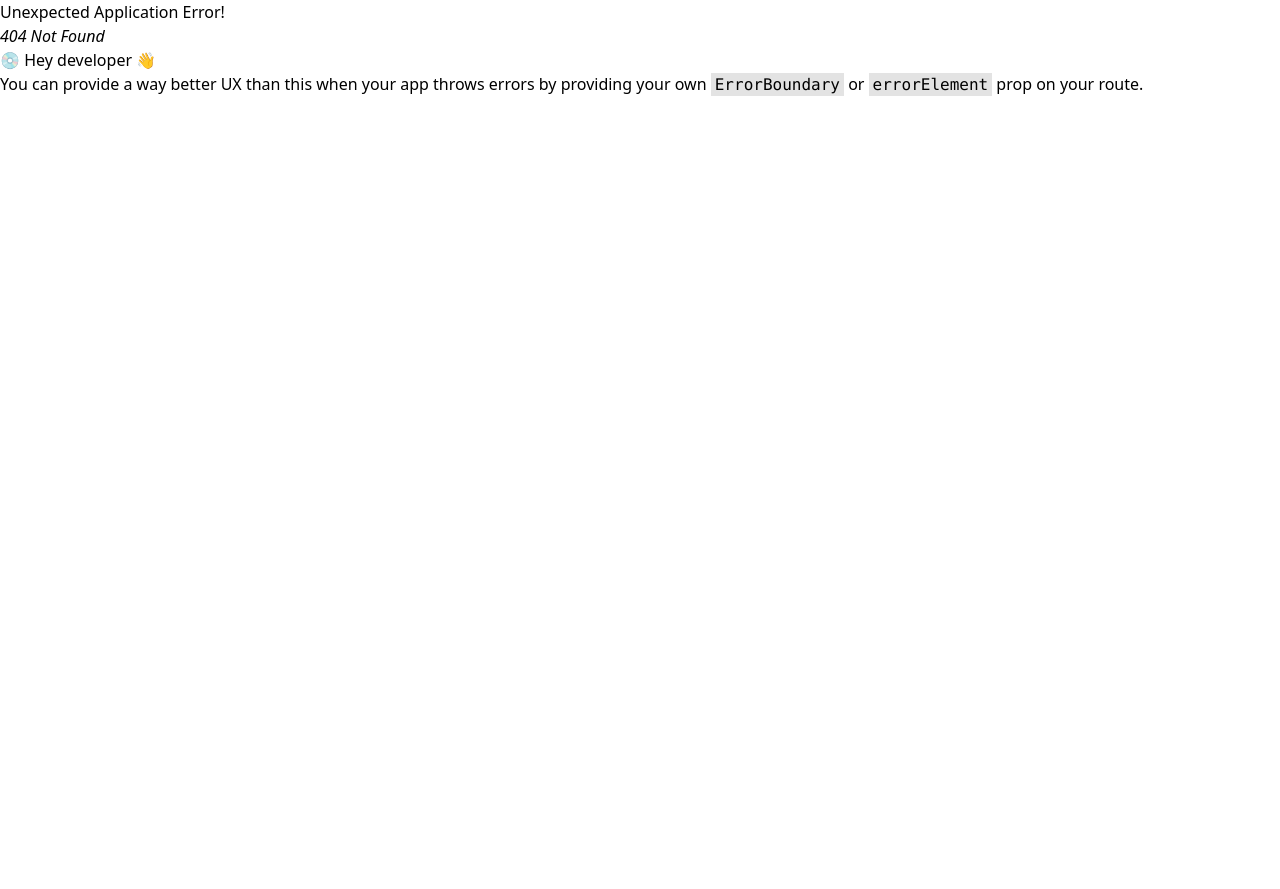
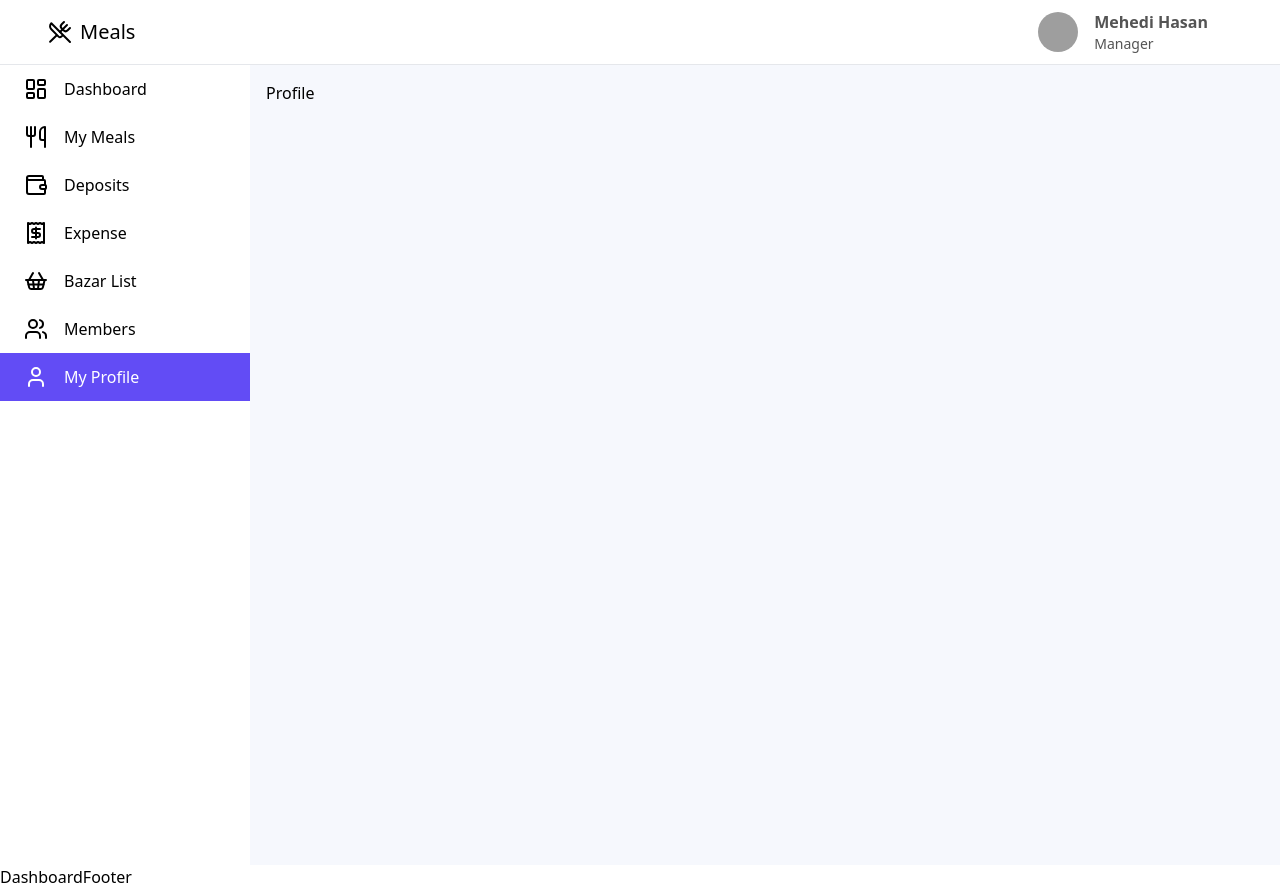
Before and after one commit to mehediyz/meal-management, a React (Vite) app: page /dashboard/profile in a window 1280 px wide. Before the commit this address had no page. Before the commit the page ends 800 px from the top, so only its background shows below. Built offline with nearby package versions, Linux system fonts and the light colour scheme; grey boxes are pictures that could not be loaded.

Commit message:
navbar menu

```diff
--- a/src/components/dashboard/DashboardNavbar.jsx
+++ b/src/components/dashboard/DashboardNavbar.jsx
@@ -1,10 +1,95 @@
+import {
+  CreditCard,
+  LifeBuoy,
+  LogOut,
+  Plus,
+  User,
+  Users,
+  UtensilsCrossed,
+} from "lucide-react";
+
+import {
+  DropdownMenu,
+  DropdownMenuContent,
+  DropdownMenuGroup,
+  DropdownMenuItem,
+  DropdownMenuLabel,
+  DropdownMenuSeparator,
+  DropdownMenuShortcut,
+  DropdownMenuTrigger,
+} from "@/components/ui/dropdown-menu";
+
+import { Avatar, AvatarFallback, AvatarImage } from "@/components/ui/avatar";
+import { Link } from "react-router-dom";
+
 const DashboardNavbar = () => {
   return (
     <>
-      <header className="bg-background py-5 border-b">
-        <div className="flex justify-between px-12">
-          <h1 className="text-xl">Meals</h1>
-          <div>Profile</div>
+      <header className="bg-background border-b">
+        <div className="flex justify-between items-center h-16 px-12">
+          <h1 className="text-xl flex items-center gap-2">
+            <UtensilsCrossed /> Meals
+          </h1>
+          <div>
+            <DropdownMenu>
+              <DropdownMenuTrigger asChild>
+                <div className="flex gap-4 items-center cursor-pointer py-2 px-6 hover:bg-primary-50">
+                  <Avatar>
+                    <AvatarImage src="https://github.com/shadcn.png" />
+                    <AvatarFallback>CN</AvatarFallback>
+                  </Avatar>
+                  <div>
+                    <h2 className="text-grey-600 font-semibold">
+                      Mehedi Hasan
+                    </h2>
+                    <p className="text-grey-600 text-sm">Manager</p>
+                  </div>
+                </div>
+              </DropdownMenuTrigger>
+              <DropdownMenuContent className="w-56">
+                <DropdownMenuLabel>My Account</DropdownMenuLabel>
+                <DropdownMenuSeparator />
+                <DropdownMenuGroup>
+                  <DropdownMenuItem>
+                    <User className="mr-2 h-4 w-4" />
+                    <Link to={"/dashboard/profile"}>Profile</Link>
+                    <DropdownMenuShortcut>⇧⌘P</DropdownMenuShortcut>
+                  </DropdownMenuItem>
+                  <DropdownMenuItem>
+                    <CreditCard className="mr-2 h-4 w-4" />
+                    <span>Billing</span>
+                    <DropdownMenuShortcut>⌘B</DropdownMenuShortcut>
+                  </DropdownMenuItem>
+                </DropdownMenuGroup>
+                <DropdownMenuSeparator />
+                <DropdownMenuGroup>
+                  <DropdownMenuItem>
+                    <Users className="mr-2 h-4 w-4" />
+                    <span>Members</span>
+                  </DropdownMenuItem>
+
+                  <DropdownMenuItem>
+                    <Plus className="mr-2 h-4 w-4" />
+                    <span>New Member</span>
+                    <DropdownMenuShortcut>⌘+T</DropdownMenuShortcut>
+                  </DropdownMenuItem>
+                </DropdownMenuGroup>
+                <DropdownMenuSeparator />
+
+                <DropdownMenuItem>
+                  <LifeBuoy className="mr-2 h-4 w-4" />
+                  <span>Support</span>
+                </DropdownMenuItem>
+
+                <DropdownMenuSeparator />
+                <DropdownMenuItem>
+                  <LogOut className="mr-2 h-4 w-4" />
+                  <span>Log out</span>
+                  <DropdownMenuShortcut>⇧⌘Q</DropdownMenuShortcut>
+                </DropdownMenuItem>
+              </DropdownMenuContent>
+            </DropdownMenu>
+          </div>
         </div>
       </header>
     </>
--- a/src/layouts/DashboardLayout.jsx
+++ b/src/layouts/DashboardLayout.jsx
@@ -8,7 +8,7 @@ const DashboardLayout = () => {
       <DashboardNavbar />
       <div className="flex">
         <Sidebar />
-        <div className="p-4 flex-1 bg-dark">
+        <div className="p-4 flex-1 bg-primary-50">
           <Outlet />
         </div>
       </div>
--- /dev/null
+++ b/src/pages/Profile/Profile.jsx
@@ -0,0 +1,5 @@
+const Profile = () => {
+  return <div>Profile</div>;
+};
+
+export default Profile;
--- a/src/routes/routes.jsx
+++ b/src/routes/routes.jsx
@@ -1,3 +1,4 @@
+import Profile from "@/pages/Profile/Profile";
 import DashboardLayout from "../layouts/DashboardLayout";
 import HomeLayout from "../layouts/HomeLayout";
 import BazarList from "../pages/Dashboard/BazarList/BazarList";
@@ -48,6 +49,10 @@ export const routes = createBrowserRouter([
         path: "/dashboard/members",
         element: <Members />,
       },
+      {
+        path: "/dashboard/profile",
+        element: <Profile />,
+      },
     ],
   },
 ]);
```
